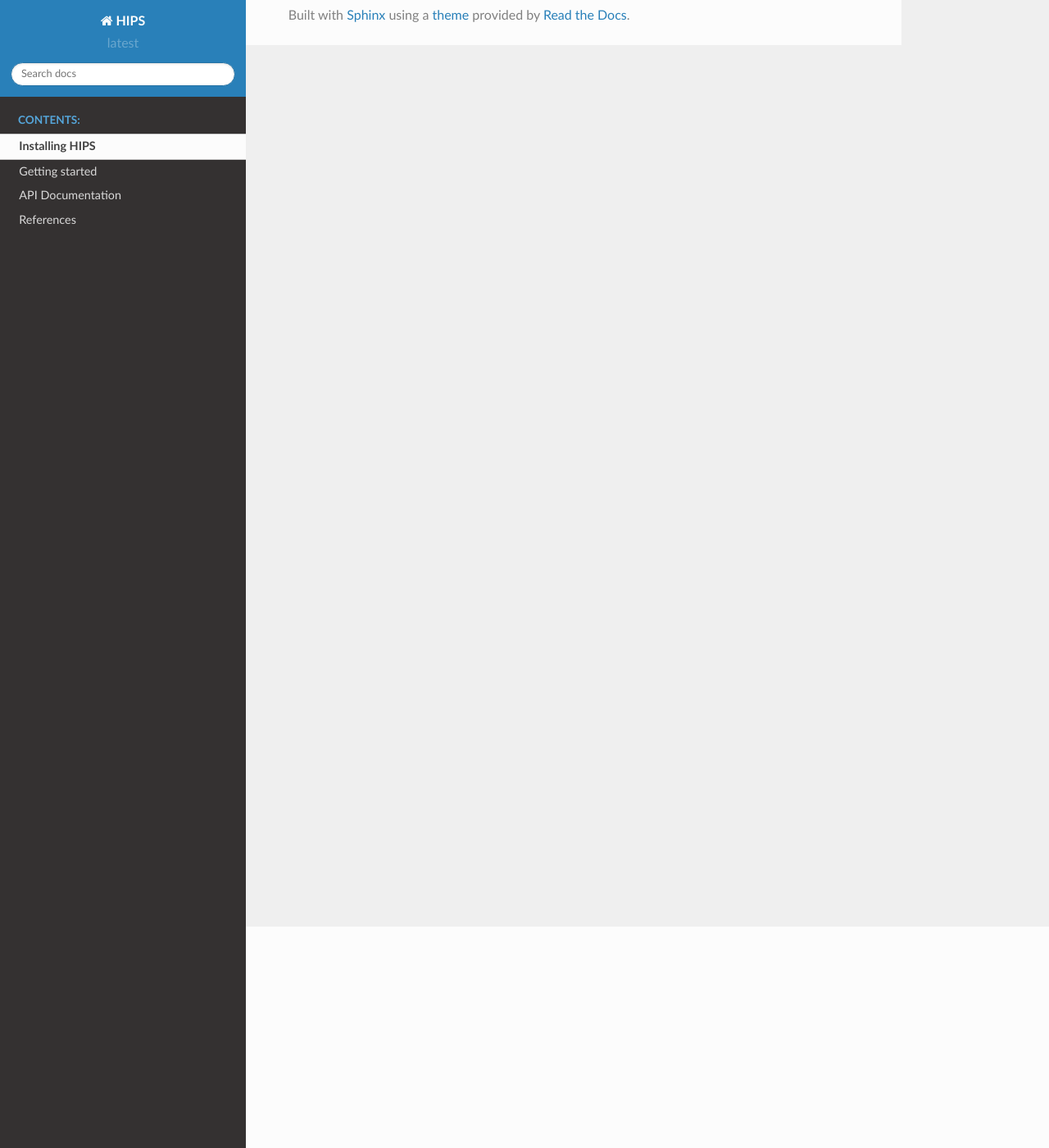
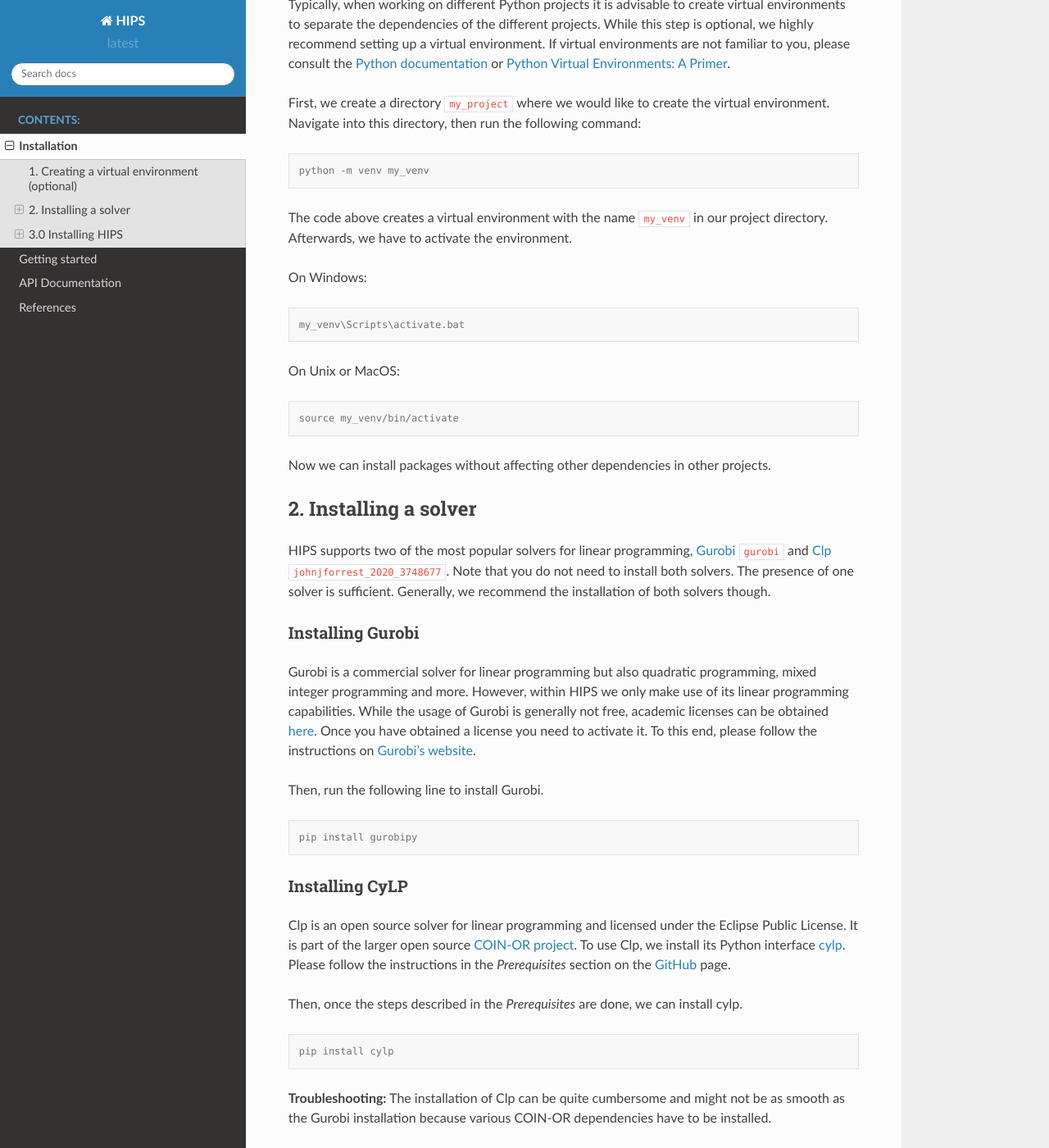
Before and after one commit to cxlvinchau/hips, a Sphinx documentation site: the page built from docs/installation.rst, in a window 1280 px wide and 1400 px high, scrolled down 270 px. Shown: the whole window at 82% size. Built offline with Sphinx 7.4.7 and the Read the Docs theme 2.0.0, drawn with Linux system fonts in a browser that asks for light colours; cross-references to code outside the pages are shown as plain code; some of the changed text lies outside the part shown.

Commit message:
added installation guide

```diff
--- a/docs/installation.rst
+++ b/docs/installation.rst
@@ -1,2 +1,98 @@
-Installing HIPS
+Installation
 ===============
+In the following we describe how to setup a environment to work with HIPS.
+
+1. Creating a virtual environment (optional)
+--------------------------------------------
+Typically, when working on different Python projects it is advisable to create
+virtual environments to separate the dependencies of the different projects.
+While this step is optional, we highly recommend setting up a virtual environment.
+If virtual environments are not familiar to you, please consult the
+`Python documentation <https://docs.python.org/3/tutorial/venv.html>`_ or
+`Python Virtual Environments: A Primer <https://realpython.com/python-virtual-environments-a-primer/>`_.
+
+First, we create a directory ``my_project`` where we would like to create
+the virtual environment. Navigate into this directory, then run the following command:
+
+.. code-block:: console
+
+    python -m venv my_venv
+
+The code above creates a virtual environment with the name ``my_venv`` in our project
+directory. Afterwards, we have to activate the environment.
+
+On Windows:
+
+.. code-block:: console
+
+    my_venv\Scripts\activate.bat
+
+On Unix or MacOS:
+
+.. code-block:: console
+
+    source my_venv/bin/activate
+
+Now we can install packages without affecting other dependencies in other projects.
+
+2. Installing a solver
+----------------------
+HIPS supports two of the most popular solvers for linear programming,
+`Gurobi <https://www.gurobi.com/>`_ :cite:`gurobi` and
+`Clp <https://github.com/coin-or/Clp>`_ :cite:`johnjforrest_2020_3748677`.
+Note that you do not need to install both solvers. The presence of one solver
+is sufficient. Generally, we recommend the installation of both solvers though.
+
+Installing Gurobi
+_____________________
+Gurobi is a commercial solver for linear programming but also quadratic programming,
+mixed integer programming and more. However, within HIPS we only make use of
+its linear programming capabilities. While the usage of Gurobi is generally not free,
+academic licenses can be obtained `here <https://www.gurobi.com/academia/academic-program-and-licenses/>`_. Once you have
+obtained a license you need to activate it. To this end, please follow the instructions on `Gurobi's website <https://support.gurobi.com/hc/en-us>`_.
+
+Then, run the following line to install Gurobi.
+
+.. code-block:: console
+
+    pip install gurobipy
+
+Installing CyLP
+__________________
+Clp is an open source solver for linear programming and licensed under the Eclipse Public License. It is part of the larger
+open source `COIN-OR project <https://www.coin-or.org/>`_. To use Clp, we install its Python interface
+`cylp <https://github.com/coin-or/CyLP>`_. Please follow the instructions in the *Prerequisites* section on the
+`GitHub <https://github.com/coin-or/CyLP>`_ page.
+
+Then, once the steps described in the *Prerequisites* are done, we can install cylp.
+
+.. code-block:: console
+
+    pip install cylp
+
+**Troubleshooting:**
+The installation of Clp can be quite cumbersome and might not be as smooth as the Gurobi installation because various
+COIN-OR dependencies have to be installed.
+
+- For Linux/Ubuntu users this `GitHub issue <https://github.com/coin-or/CyLP/issues/47#issuecomment-545120587>`_ might be helpful.
+- You might need to install numpy before installing cylp. Simply run ``pip install numpy``.
+
+3.0 Installing HIPS
+-------------------
+Finally, we can install HIPS. There are two ways to install HIPS, either from the Python Package Index or from the GitHub repository.
+
+Installing from the Python Package Index
+________________________________________
+The installation is straightforward. Run the following line to install HIPS:
+
+.. code-block::
+
+    pip install hips-mip
+
+Installing from the GitHub repository
+_____________________________________
+For the latest version of HIPS, we can install the version from the repository.
+
+.. code-block::
+
+    pip install https://github.com/cxlvinchau/hips/archive/master.zip
--- a/docs/refs.bib
+++ b/docs/refs.bib
@@ -57,3 +57,30 @@ doi = {10.1007/s12532-013-0060-9}
   pages     = {95},
   year        = {2011},
 }
+
+@misc{johnjforrest_2020_3748677,
+  author       = {johnjforrest and
+                  Stefan Vigerske and
+                  Ted Ralphs and
+                  Lou Hafer and
+                  jpfasano and
+                  Haroldo Gambini Santos and
+                  Matthew Saltzman and
+                  h-i-gassmann and
+                  Bjarni Kristjansson and
+                  Alan King},
+  title        = {coin-or/Clp: Version 1.17.6},
+  month        = apr,
+  year         = 2020,
+  publisher    = {Zenodo},
+  version      = {releases/1.17.6},
+  doi          = {10.5281/zenodo.3748677},
+  url          = {https://doi.org/10.5281/zenodo.3748677}
+}
+
+@misc{gurobi,
+  author = {{Gurobi Optimization, LLC}},
+  title = {{Gurobi Optimizer Reference Manual}},
+  year = 2021,
+  url = "https://www.gurobi.com"
+}
--- a/requirements.txt
+++ b/requirements.txt
@@ -5,4 +5,3 @@ setuptools~=51.0.0
 pysmps~=1.5.6
 pulp~=2.4
 matplotlib~=3.3.2
-cylp~=0.91.0
```
